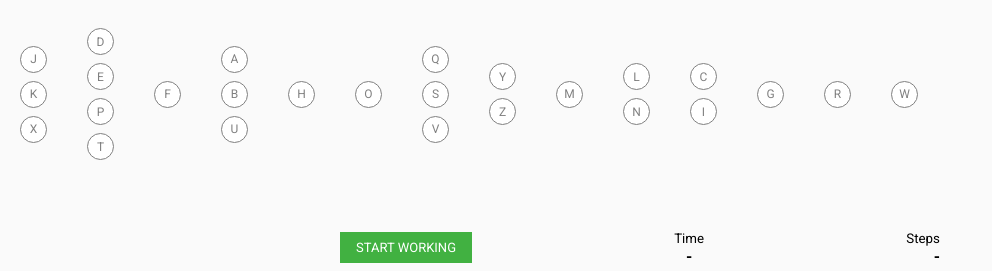
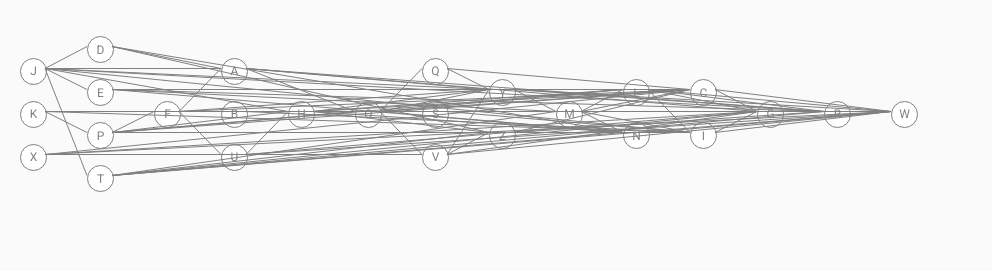
Before and after one commit to mikebrits/purple-tech-test, a React (Create React App) app in the folder react-graph/: page / in a window 1280 px wide. Shown: the top 271 px of the page, without its empty margins (0-992 px from the left). Built offline with nearby package versions, Linux system fonts and the light colour scheme.

Commit message:
Render node lines

```diff
--- a/package.json
+++ b/package.json
@@ -17,12 +17,12 @@
     "@babel/preset-env": "^7.4.4",
     "babel-jest": "^24.8.0",
     "babel-loader": "^8.0.5",
-    "eslint": "^5.16.0",
     "jest": "^24.8.0",
     "webpack": "^4.31.0",
     "webpack-cli": "^3.3.2"
   },
   "dependencies": {
-    "@babel/polyfill": "^7.4.4"
+    "@babel/polyfill": "^7.4.4",
+    "eslint-config-react-app": "^4.0.1"
   }
 }
--- a/react-graph/src/actions.js
+++ b/react-graph/src/actions.js
@@ -1,4 +1,13 @@
-import { INIT_MANAGER, ASSIGN_STEP, WORK, INIT_GRAPH, REMOVE_NODE, NODE_COMPLETE, RESET_WORKER } from './actionsTypes';
+import {
+    INIT_MANAGER,
+    ASSIGN_STEP,
+    WORK,
+    INIT_GRAPH,
+    REMOVE_NODE,
+    NODE_COMPLETE,
+    RESET_WORKER,
+    ADD_NODE_REF
+} from './actionsTypes';
 
 // Manager and Workers
 export const initManager = (workerCount, onWorkerComplete) => ({
@@ -38,3 +47,8 @@
     type: NODE_COMPLETE,
     payload: node
 });
+
+export const addNodeRef = (node, step) => ({
+    type: ADD_NODE_REF,
+    payload: {step, node}
+});
--- a/react-graph/src/actionsTypes.js
+++ b/react-graph/src/actionsTypes.js
@@ -2,6 +2,7 @@
 export const INIT_GRAPH = 'INIT_GRAPH';
 export const REMOVE_NODE = 'REMOVE_NODE';
 export const NODE_COMPLETE = 'NODE_COMPLETE';
+export const ADD_NODE_REF = 'ADD_NODE_REF';
 
 // Manager Actions
 export const INIT_MANAGER = 'INIT_MANAGER';
--- a/react-graph/src/components/Graph/Graph.js
+++ b/react-graph/src/components/Graph/Graph.js
@@ -2,19 +2,19 @@
 import { useDispatch, useSelector } from 'react-redux';
 import styled from 'styled-components';
 import { initGraph } from '../../actions';
-import { getGraph } from '../../selectors';
+import {getGraph, getGraphNodeRefs} from '../../selectors';
 import Node from './Node/Node';
+import NodeLinks from "./NodeLinks";
 // import {findEmptyNodes} from '../../../../src/functions';
 
 export default ({ input }) => {
     const { originalForward, originalBackward } = useSelector(getGraph);
+    const refs = useSelector(getGraphNodeRefs);
     const dispatch = useDispatch();
 
     useEffect(() => {
         dispatch(initGraph(input));
     }, []);
-
-    // const emptyNodes = findEmptyNodes(forwardMap);
 
     const graphData = useMemo(() => generateGraphData(originalForward, originalBackward), [
         originalForward,
@@ -23,15 +23,17 @@
 
     return graphData ? (
         <Container>
+            <NodeLinks nodes={refs} backwardMap={originalBackward} />
             {graphData.map((group, index) => {
                 return (
                     <NodeGroup key={index}>
                         {group.map((node, index) => {
-                            return <Node key={index} step={node}/>;
+                            return <Node key={index} step={node} />;
                         })}
                     </NodeGroup>
                 );
             })}
+
         </Container>
     ) : (
         'Loading Graph...'
@@ -67,10 +69,13 @@
 const Container = styled.div`
     display: flex;
     align-items: center;
+    z-index: 10;
+    position: relative;
 `;
 
 const NodeGroup = styled.div`
     padding: 20px;
     background-color: #fafafa;
     height: 100%;
+    //z-index: 100;
 `;
--- a/react-graph/src/components/Graph/Node/Node.js
+++ b/react-graph/src/components/Graph/Node/Node.js
@@ -1,13 +1,25 @@
-import React from 'react';
+import React, { useRef, useEffect } from 'react';
 import styled from 'styled-components';
-// Node
+import {useDispatch} from "react-redux";
+import {addNodeRef} from "../../../actions";
 
-export default ({step}) => {
-    return <Container>{step}</Container>
-}
+// Node Component
+export default ({ step }) => {
+    const dispatch = useDispatch();
+    const nodeRef = useRef(null);
+    useEffect(() => {
+        dispatch(addNodeRef(nodeRef, step));
+    }, []);
+    return (
+        <Container
+            ref={nodeRef}
+        >
+            {step}
+        </Container>
+    );
+};
 
 const Container = styled.div`
-
     border: 1px solid gray;
     color: gray;
     font-size: 12px;
@@ -17,6 +29,7 @@
     display: flex;
     align-items: center;
     justify-content: center;
-    margin: 8px 0;
+    margin: 16px 0;
     background: white;
+    //z-index: 100;
 `;
--- /dev/null
+++ b/react-graph/src/components/Graph/NodeLinks.js
@@ -0,0 +1,38 @@
+import React from 'react';
+import styled from 'styled-components';
+//Node Links
+export default function({ nodes, backwardMap }) {
+    return nodes ? (
+        <Container>
+            <svg width="950" height="228" style={{zIndex: 0}}>
+                {Object.keys(backwardMap).map((key, index) => {
+                    return (
+                        <g key={index}>
+                            {backwardMap[key].map((nodeKey, index) => {
+                                const startNode = nodes[nodeKey].current;
+                                const endNode = nodes[key].current;
+                                return (
+                                    <line
+                                        key={index}
+                                        x1={startNode.offsetLeft}
+                                        y1={startNode.offsetTop + 12.5}
+                                        x2={endNode.offsetLeft + 25}
+                                        y2={endNode.offsetTop + 12.5}
+                                        stroke="gray"
+                                    />
+                                );
+                            })}
+                        </g>
+                    );
+                })}
+            </svg>
+        </Container>
+    ) : (
+        'Loading...'
+    );
+}
+
+const Container = styled.div`
+    position: absolute;
+    //z-index: -1;
+`;
--- a/react-graph/src/reducers/graph.reducer.js
+++ b/react-graph/src/reducers/graph.reducer.js
@@ -1,4 +1,4 @@
-import { REMOVE_NODE, NODE_COMPLETE, INIT_GRAPH } from '../actionsTypes';
+import {REMOVE_NODE, NODE_COMPLETE, INIT_GRAPH, ADD_NODE_REF} from '../actionsTypes';
 import _ from 'lodash';
 
 const defaultState = {
@@ -6,6 +6,7 @@
     originalBackward: {},
     forward: {},
     backward: {},
+    nodeRefs: {}
 };
 
 export default (state = defaultState, action) => {
@@ -23,6 +24,14 @@
                 ...state,
                 forward: _.omit(state.forward, action.payload),
             };
+        case ADD_NODE_REF:
+            return {
+                ...state,
+                nodeRefs: {
+                    ...state.nodeRefs,
+                    [action.payload.step] : action.payload.node
+                }
+            }
         case NODE_COMPLETE:
             const step = action.payload;
             const dependencies = state.backward[step];
--- a/react-graph/src/selectors.js
+++ b/react-graph/src/selectors.js
@@ -1,6 +1,8 @@
 import _ from 'lodash';
 
 export const getGraph = state => state.graph;
+export const getGraphNodeRefs = state => state.graph.nodeRefs;
+
 export const getEmptyNodes = ({ graph }) =>
     Object.keys(graph.forward)
         .filter(item => graph.forward[item].length === 0)
```
Also changed, not shown: 3 other files (tests, documents, lock files or other folders).
